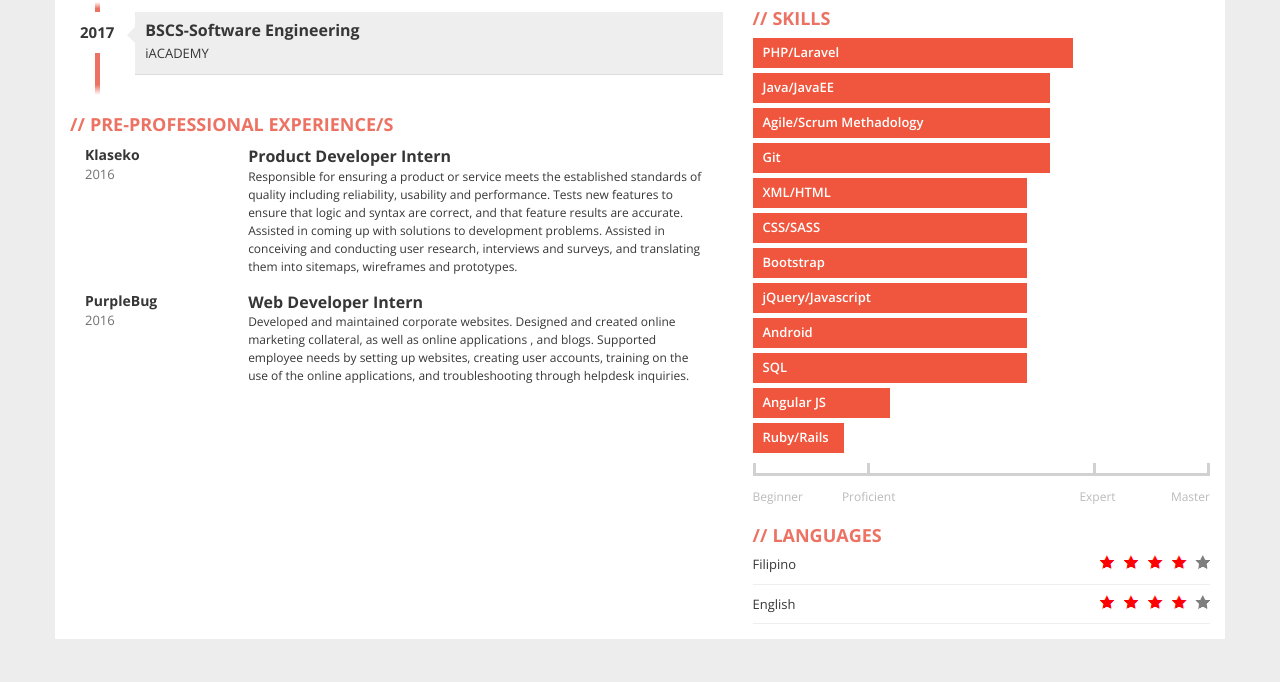
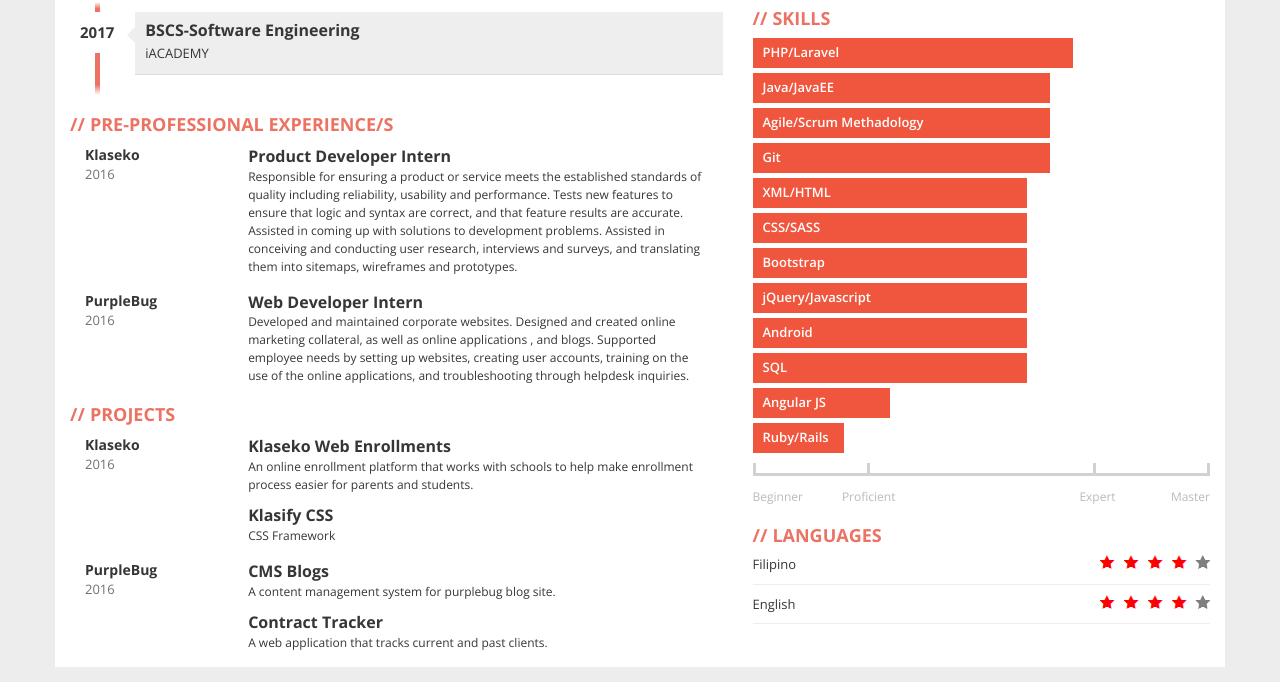
Before and after one commit to nwesber/nwesber.github.io, a plain HTML site: page index.html in a window 1280 px wide. Shown: the part 492-1174 px from the top of the page. Before the commit the page ends 1146 px from the top, so only its background shows below. Drawn offline with nearby package versions, Linux system fonts and the light colour scheme.

Commit message:
Added Projects

```diff
--- a/assets/css/main.css
+++ b/assets/css/main.css
@@ -28,6 +28,10 @@ CONTAINER
   margin-top: 80px;
   margin-bottom: 15px;
   background: #fff;
+}
+
+.clearTop{
+  margin-top: 10px;
 }
 /*******************************************
 PHOTO (AVATAR)
--- a/index.html
+++ b/index.html
@@ -76,10 +76,41 @@
               </div>
             </div>
           </div>
+
+          <div class="box">
+            <h2>Projects</h2>
+            <div class="job clearfix">
+              <div class="col-xs-3">
+                <div class="where">Klaseko</div>
+                <div class="year">2016</div>
+              </div>
+              <div class="col-xs-9">
+                <div class="profession">Klaseko Web Enrollments</div>
+                <div class="description">An online enrollment platform that works with schools to help make enrollment process easier for parents and students.
+                </div>
+                <div class="profession clearTop">Klasify CSS</div>
+                <div class="description">CSS Framework
+                </div>
+              </div>
+            </div>
+            <div class="job clearfix">
+              <div class="col-xs-3">
+                <div class="where">PurpleBug</div>
+                <div class="year">2016</div>
+              </div>
+              <div class="col-xs-9">
+                <div class="profession">CMS Blogs</div>
+                <div class="description">A content management system for purplebug blog site.
+                </div>
+                <div class="profession clearTop">Contract Tracker</div>
+                <div class="description">A web application that tracks current and past clients.
+                </div>
+              </div>
+            </div>
+          </div>
         </div>
 
         <div class="col-xs-12 col-sm-5">
-
           <!-- CONTACT -->
           <div class="box clearfix">
             <h2>Contact</h2>
```
